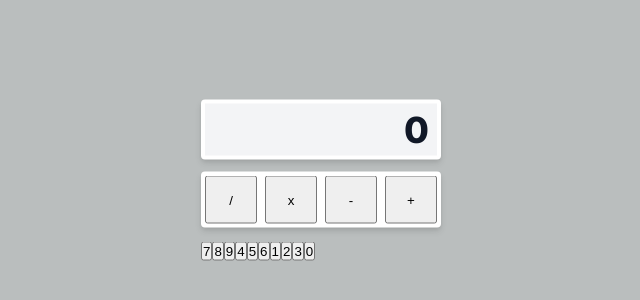
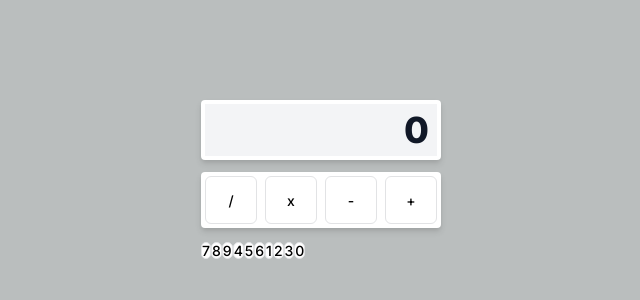
Before and after one commit to BKonstantine/sendsay_test, a React (Vite) app: page / in a window 1280 px wide. Shown: the part 220-520 px from the top of the page, without its empty margins (291-931 px from the left). Built offline with nearby package versions, Linux system fonts and the light colour scheme.

Commit message:
feat: add style for button and operators-block

```diff
--- a/src/components/button/button.module.css
+++ b/src/components/button/button.module.css
@@ -0,0 +1,14 @@
+.button {
+  background: #ffffff;
+  border: 1px solid #e2e3e5;
+  border-radius: 6px;
+  cursor: pointer;
+  font-family: inherit;
+  font-weight: 500;
+  font-size: 14px;
+  line-height: 15px;
+}
+
+.button:active {
+  border-color: #5d5fef;
+}
--- a/src/components/button/button.tsx
+++ b/src/components/button/button.tsx
@@ -10,7 +10,13 @@ interface IButton {
 
 const Button: FC<IButton> = ({ id, value, children }) => {
   return (
-    <button type="button" id={id} value={value} className={style.button}>
+    <button
+      style={{ gridArea: id }}
+      type="button"
+      id={id}
+      value={value}
+      className={style.button}
+    >
       {children}
     </button>
   );
--- a/src/components/operators-block/operators-block.module.css
+++ b/src/components/operators-block/operators-block.module.css
@@ -8,4 +8,5 @@
   background: #ffffff;
   box-shadow: var(--box-shadow);
   border-radius: 4px;
+  grid-template-areas: "divide multiply subtract add";
 }
```
